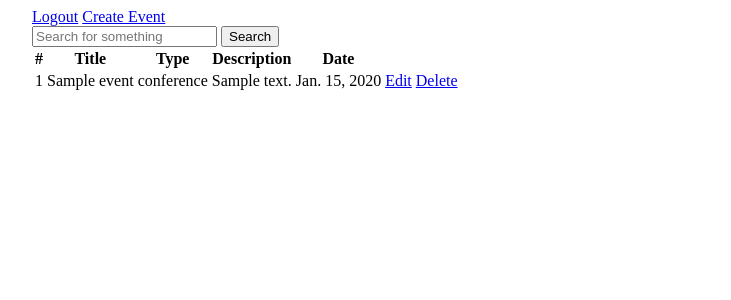
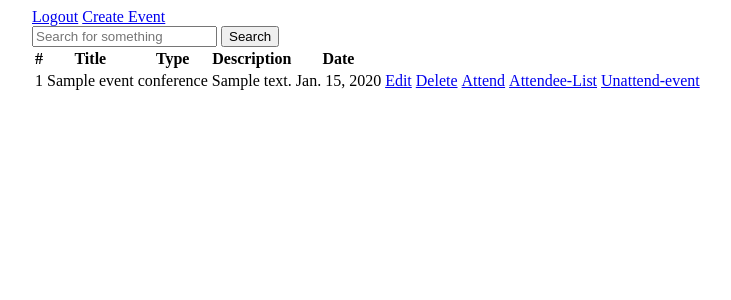
Before and after one commit to BehrozKarim/Event-Scheduling-Platform, a Django app: page / in a window 1280 px wide. Shown: the top 300 px of the page, without its empty margins (208-939 px from the left). Run offline with Django 4.2, Linux system fonts and the light colour scheme; a user stored in the database is signed in; tables that the repository leaves empty hold one stand-in row (values such as "Sample post").

Commit message:
feat(RSVP): Added attend, unattend, and view attendees feature

```diff
--- a/event_scheduling_platform/event/templates/event_search.html
+++ b/event_scheduling_platform/event/templates/event_search.html
@@ -2,11 +2,11 @@
     <div>
         <div>
             <!-- loop through search query -->
-            {% for post in posts %}
+            {% for event in events %}
             {% csrf_token %}
             <div>
                 <!-- return search query -->
-                <p>{{post.title}}</p>
+                <p>{{event.title}}</p>
             </div>
         {% endfor %}
         </div>
--- a/event_scheduling_platform/event/templates/home.html
+++ b/event_scheduling_platform/event/templates/home.html
@@ -31,6 +31,9 @@
                     <th>Date</th>
                     <th></th>
                     <th></th>
+                    <th></th>
+                    <th></th>
+                    <th></th>
                 </tr>
             </thead>
             <tbody>
@@ -52,6 +55,21 @@
                             <i class="fa fa-trash"></i>
                         </a>
                        </td>
+                       <td>
+                        <a class="btn btn-danger" href="{% url 'attend-event' event.pk%}" title="add"> Attend
+                            <i class="fa fa-trash"></i>
+                        </a>
+                       </td>
+                       <td>
+                        <a class="btn btn-danger" href="{% url 'attendees-list' event.pk %}" title="view"> Attendee-List
+                            <i class="fa fa-trash"></i>
+                        </a>
+                       </td>
+                       <td>
+                        <a class="btn btn-danger" href="{% url 'unattend-event' event.pk %}" title="view"> Unattend-event
+                            <i class="fa fa-trash"></i>
+                        </a>
+                       </td>
                   </tr>
 
                 {% endfor %}
--- a/event_scheduling_platform/event/urls.py
+++ b/event_scheduling_platform/event/urls.py
@@ -7,5 +7,8 @@
     path('event/<int:pk>/edit/', views.EventUpdateView.as_view(), name='event-edit'),
     path('delete/<int:pk>', views.EventDeleteView.as_view(), name='event-delete'),
     path('event-create/', views.EventCreateView.as_view(), name='event-create'),
-     path('search/', views.search_feature, name='search-view'),
+    path('search/', views.search_feature, name='search-view'),
+    path('attend/<int:pk>', views.attend_event, name='attend-event'),
+    path('unattend/<int:pk>', views.unattend_event, name='unattend-event'),
+    path('attendees/<int:pk>', views.attendee_list, name='attendees-list'),
 ]
--- a/event_scheduling_platform/event/views.py
+++ b/event_scheduling_platform/event/views.py
@@ -2,31 +2,13 @@
 from django.contrib import messages
 from django.contrib.auth.forms import UserCreationForm
 from rest_framework import viewsets
-from .models import Event
+from .models import *
 from .serializers import EventSerializer
 from .forms import EventForm, EventCreateMultiForm
 from django.views.generic import ListView, CreateView, UpdateView, DeleteView
 from django.urls import reverse_lazy
 from django.contrib.auth.mixins import LoginRequiredMixin
 from django.contrib.auth.decorators import login_required
-
-
-
-# @login_required(login_url='login')
-# def create_event(request):
-#     event_form = EventForm()
-
-#     if request.method == 'POST':
-#         event_form = EventForm(request.POST)
-
-#         if event_form.is_valid():
-#             ef = event_form.save()
-#             created_updated(Event, request)
-#             return redirect('event-list')
-#     context = {
-#         'form': event_form,
-#     }
-#     return render(request, 'events/create.html', context)
 
 class EventCreateView(LoginRequiredMixin, CreateView):
     login_url = 'login'
@@ -79,7 +61,26 @@
         # Retrieve the search query entered by the user
         search_query = request.POST['search_query']
         # Filter your model by the search query
-        posts = Event.objects.filter(title__contains=search_query)
-        return render(request, 'event_search.html', {'query':search_query, 'posts':posts})
+        events = Event.objects.filter(title__contains=search_query)
+        return render(request, 'event_search.html', {'query':search_query, 'events':events})
     else:
         return render(request, 'home.html',{})
+
+def attend_event(request, pk):
+    print("attend_event", pk)
+    queryset = Attendee(user=request.user, event=Event.objects.get(pk=pk))
+    queryset.save()
+    print("After Save")
+    return redirect('event-list')
+
+def attendee_list(request, pk):
+    attendees = Attendee.objects.filter(event=pk)
+    return render(request, 'attendee_list.html', {'attendees':attendees})
+
+def unattend_event(request, pk):
+    attendees = Attendee.objects.filter(event=pk)
+    for attendee in attendees:
+        if attendee.user == request.user:
+            attendee.delete()
+            return redirect('event-list')
+    return redirect('event-list')
```
Also changed, not shown: event_scheduling_platform/event/templates/attendee_list.html (added, +17 -0 lines).
